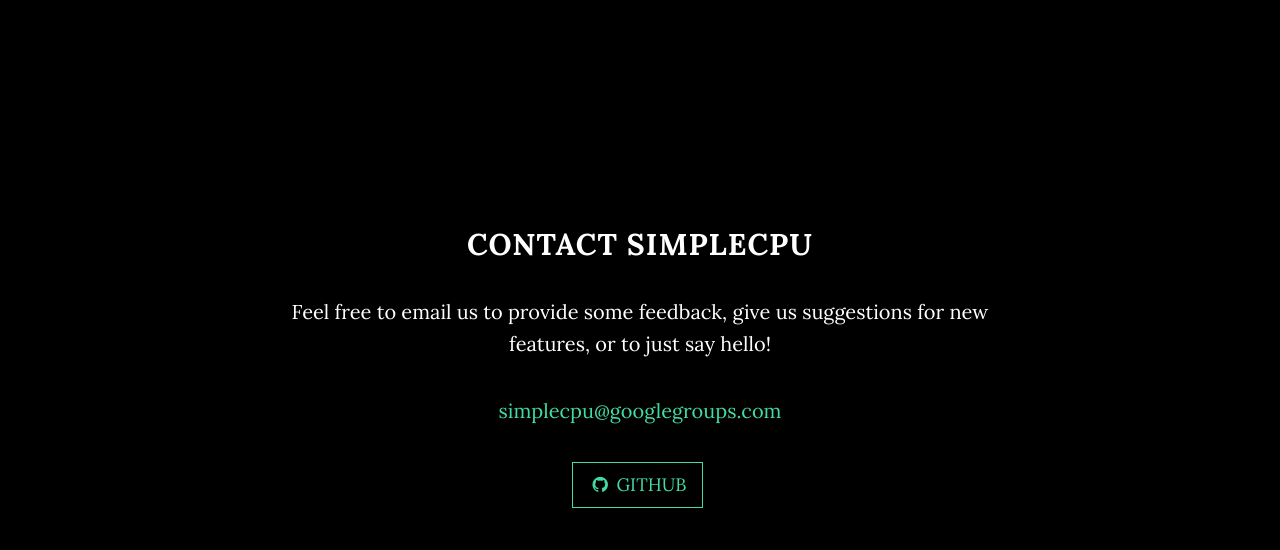
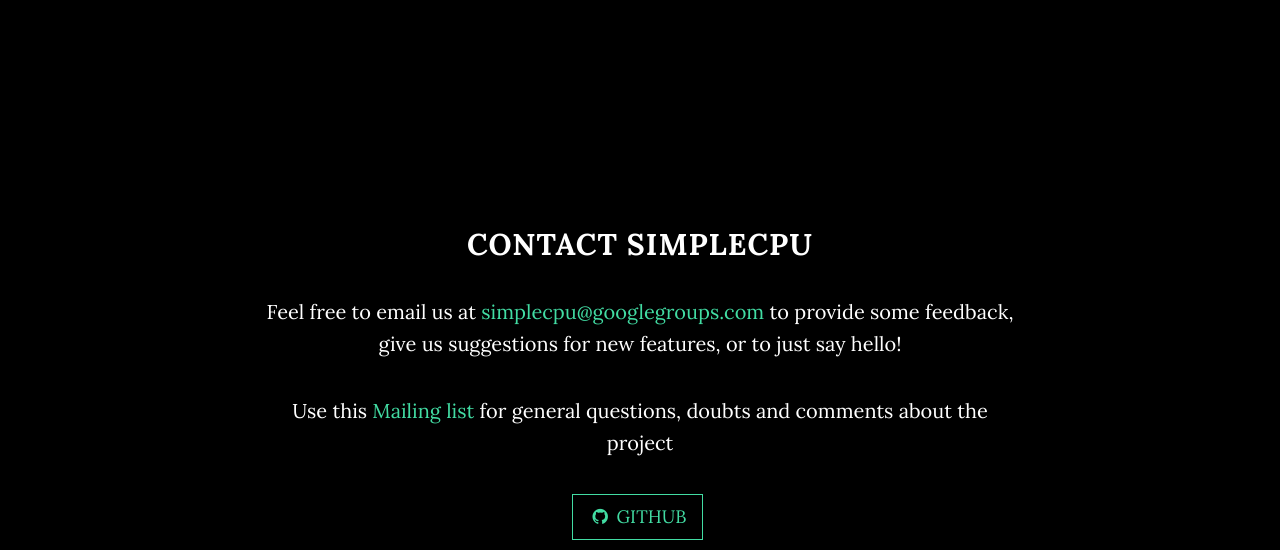
Before and after one commit to SimpleCPU/simplecpu.github.io, a plain HTML site: page index.html in a window 1280 px wide. Shown: the part 2018-2568 px from the top of the page. Before the commit the page ends 2536 px from the top, so only its background shows below. Drawn offline with nearby package versions, Linux system fonts and the light colour scheme; some packages are replaced by stand-ins of ours.

Commit message:
Updating contact section of the website

```diff
--- a/index.html
+++ b/index.html
@@ -113,8 +113,9 @@
         <div class="row">
             <div class="col-lg-8 col-lg-offset-2">
                 <h2>Contact SimpleCPU</h2>
-                <p>Feel free to email us to provide some feedback, give us suggestions for new features, or to just say hello!</p>
-                <p><a href="mailto:simplecpu@googlegroups.com">simplecpu@googlegroups.com</a>       </p>
+                <p>Feel free to email us at <a href="mailto:simplecpu@googlegroups.com">simplecpu@googlegroups.com</a> to provide some feedback, give us suggestions for new features, or to just say hello!
+                </p>
+                <p>Use this <a href="https://groups.google.com/forum/#!forum/simplecpu">Mailing list</a> for general questions, doubts and comments about the project</p>
                 <ul class="list-inline banner-social-buttons">
                     <li>
                         <a href="https://github.com/SimpleCPU/SimpleCPU" class="btn btn-default btn-lg"><i class="fa fa-github fa-fw"></i> <span class="network-name">Github</span></a>
```
